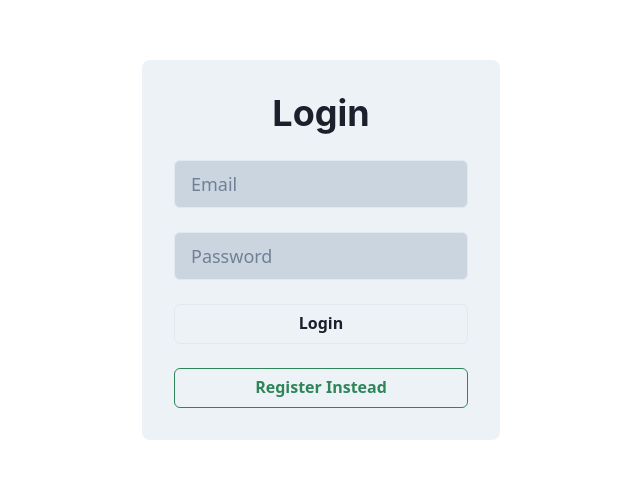
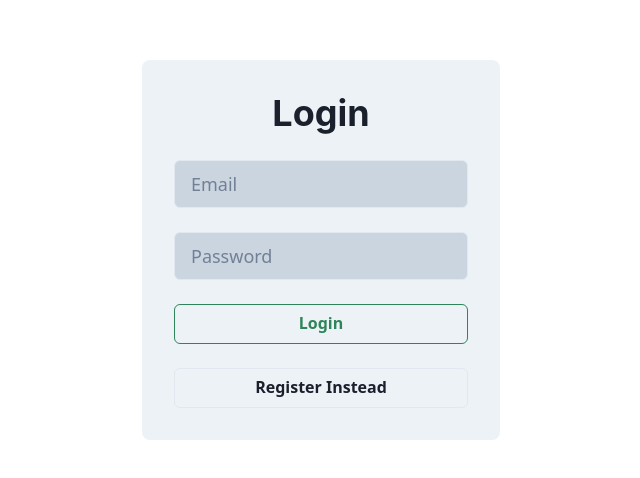
Before and after one commit to KennedyMungai/fullstack_todo_frontend, a Next.js app: page /auth/login in a window 1280 px wide. Shown: the part 150-628 px from the top of the page, without its empty margins (319-959 px from the left). Built offline with nearby package versions, Linux system fonts and the light colour scheme.

Commit message:
Switched the color schemes of the buttons

```diff
--- a/src/components/auth/Login.tsx
+++ b/src/components/auth/Login.tsx
@@ -76,7 +76,7 @@ const Login = (props: Props) => {
 						mt={6}
 						type='submit'
 						variant={'outline'}
-						colorScheme='gray'
+						colorScheme='green'
 						isLoading={isSubmitting}
 						loadingText='Submitting...'
 					>
@@ -87,7 +87,7 @@ const Login = (props: Props) => {
 						mt={6}
 						type='submit'
 						variant={'outline'}
-						colorScheme='green'
+						colorScheme='gray'
 					>
 						<Link href='/auth/register'>Register Instead</Link>
 					</Button>
```
